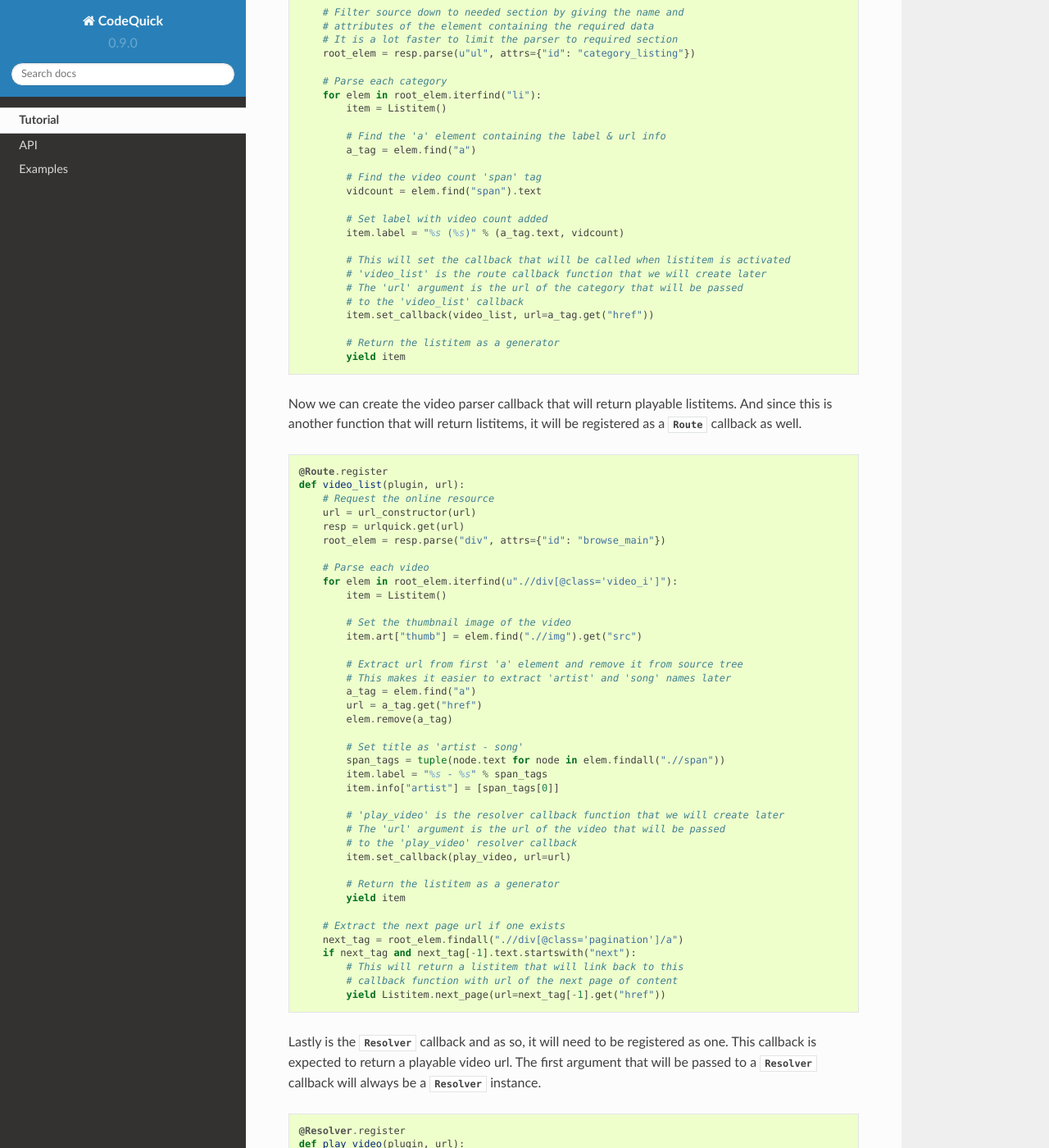
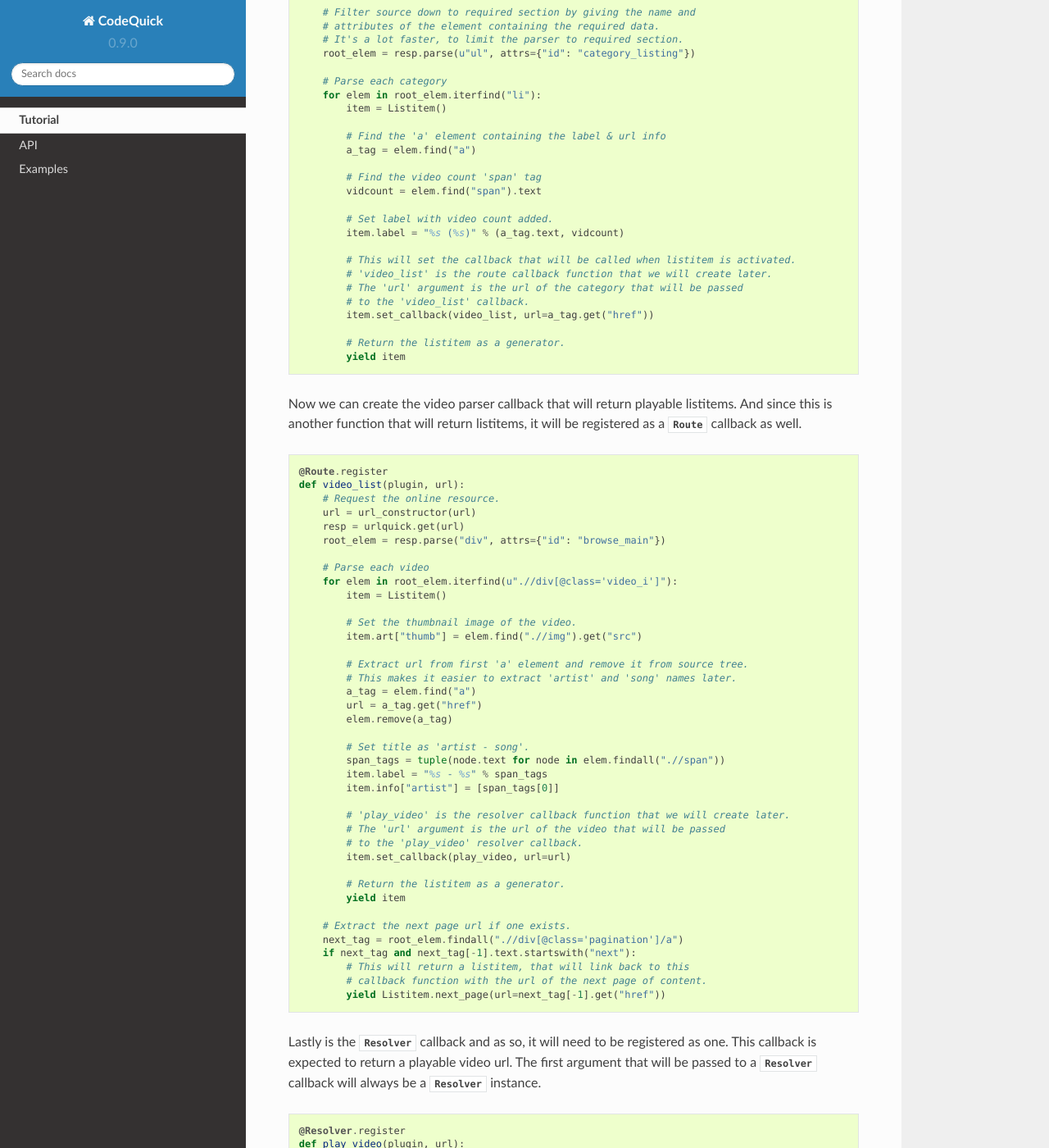
Before and after one commit to willforde/script.module.codequick, a Sphinx documentation site: the page built from docs/tutorial.rst, in a window 1280 px wide and 1400 px high, scrolled down 1362 px. Shown: the whole window at 82% size. Built offline with Sphinx 7.4.7 and the Read the Docs theme 2.0.0, drawn with Linux system fonts in a browser that asks for light colours; some of the changed text lies outside the part shown.

Commit message:
Improved douctmentation

```diff
--- a/docs/tutorial.rst
+++ b/docs/tutorial.rst
@@ -62,9 +62,9 @@
         url = url_constructor("/mobile/category.html")
         resp = urlquick.get(url, headers={"Cookie": "COOKIE_DEVICE=mobile"})
 
-        # Filter source down to needed section by giving the name and
-        # attributes of the element containing the required data
-        # It is a lot faster to limit the parser to required section
+        # Filter source down to required section by giving the name and
+        # attributes of the element containing the required data.
+        # It's a lot faster, to limit the parser to required section.
         root_elem = resp.parse(u"ul", attrs={"id": "category_listing"})
 
         # Parse each category
@@ -77,16 +77,16 @@
             # Find the video count 'span' tag
             vidcount = elem.find("span").text
 
-            # Set label with video count added
+            # Set label with video count added.
             item.label = "%s (%s)" % (a_tag.text, vidcount)
 
-            # This will set the callback that will be called when listitem is activated
-            # 'video_list' is the route callback function that we will create later
+            # This will set the callback that will be called when listitem is activated.
+            # 'video_list' is the route callback function that we will create later.
             # The 'url' argument is the url of the category that will be passed
-            # to the 'video_list' callback
+            # to the 'video_list' callback.
             item.set_callback(video_list, url=a_tag.get("href"))
 
-            # Return the listitem as a generator
+            # Return the listitem as a generator.
             yield item
 
 Now we can create the video parser callback that will return playable listitems.
@@ -97,7 +97,7 @@
 
     @Route.register
     def video_list(plugin, url):
-        # Request the online resource
+        # Request the online resource.
         url = url_constructor(url)
         resp = urlquick.get(url)
         root_elem = resp.parse("div", attrs={"id": "browse_main"})
@@ -106,33 +106,33 @@
         for elem in root_elem.iterfind(u".//div[@class='video_i']"):
             item = Listitem()
 
-            # Set the thumbnail image of the video
+            # Set the thumbnail image of the video.
             item.art["thumb"] = elem.find(".//img").get("src")
 
-            # Extract url from first 'a' element and remove it from source tree
-            # This makes it easier to extract 'artist' and 'song' names later
+            # Extract url from first 'a' element and remove it from source tree.
+            # This makes it easier to extract 'artist' and 'song' names later.
             a_tag = elem.find("a")
             url = a_tag.get("href")
             elem.remove(a_tag)
 
-            # Set title as 'artist - song'
+            # Set title as 'artist - song'.
             span_tags = tuple(node.text for node in elem.findall(".//span"))
             item.label = "%s - %s" % span_tags
             item.info["artist"] = [span_tags[0]]
 
-            # 'play_video' is the resolver callback function that we will create later
+            # 'play_video' is the resolver callback function that we will create later.
             # The 'url' argument is the url of the video that will be passed
-            # to the 'play_video' resolver callback
+            # to the 'play_video' resolver callback.
             item.set_callback(play_video, url=url)
 
-            # Return the listitem as a generator
+            # Return the listitem as a generator.
             yield item
 
-        # Extract the next page url if one exists
+        # Extract the next page url if one exists.
         next_tag = root_elem.findall(".//div[@class='pagination']/a")
         if next_tag and next_tag[-1].text.startswith("next"):
-            # This will return a listitem that will link back to this
-            # callback function with url of the next page of content
+            # This will return a listitem, that will link back to this
+            # callback function with the url of the next page of content.
             yield Listitem.next_page(url=next_tag[-1].get("href"))
 
 Lastly is the :class:`Resolver<codequick.resolver.Resolver>` callback and as so, it will need to be registered as one.
@@ -145,7 +145,7 @@
     @Resolver.register
     def play_video(plugin, url):
         # Sence http://metalvideo.com uses enbeaded youtube videos,
-        # we can use 'plugin.extract_source' to extract the video url
+        # we can use 'plugin.extract_source' to extract the video url.
         url = url_constructor(url)
         return plugin.extract_source(url)
 
```
